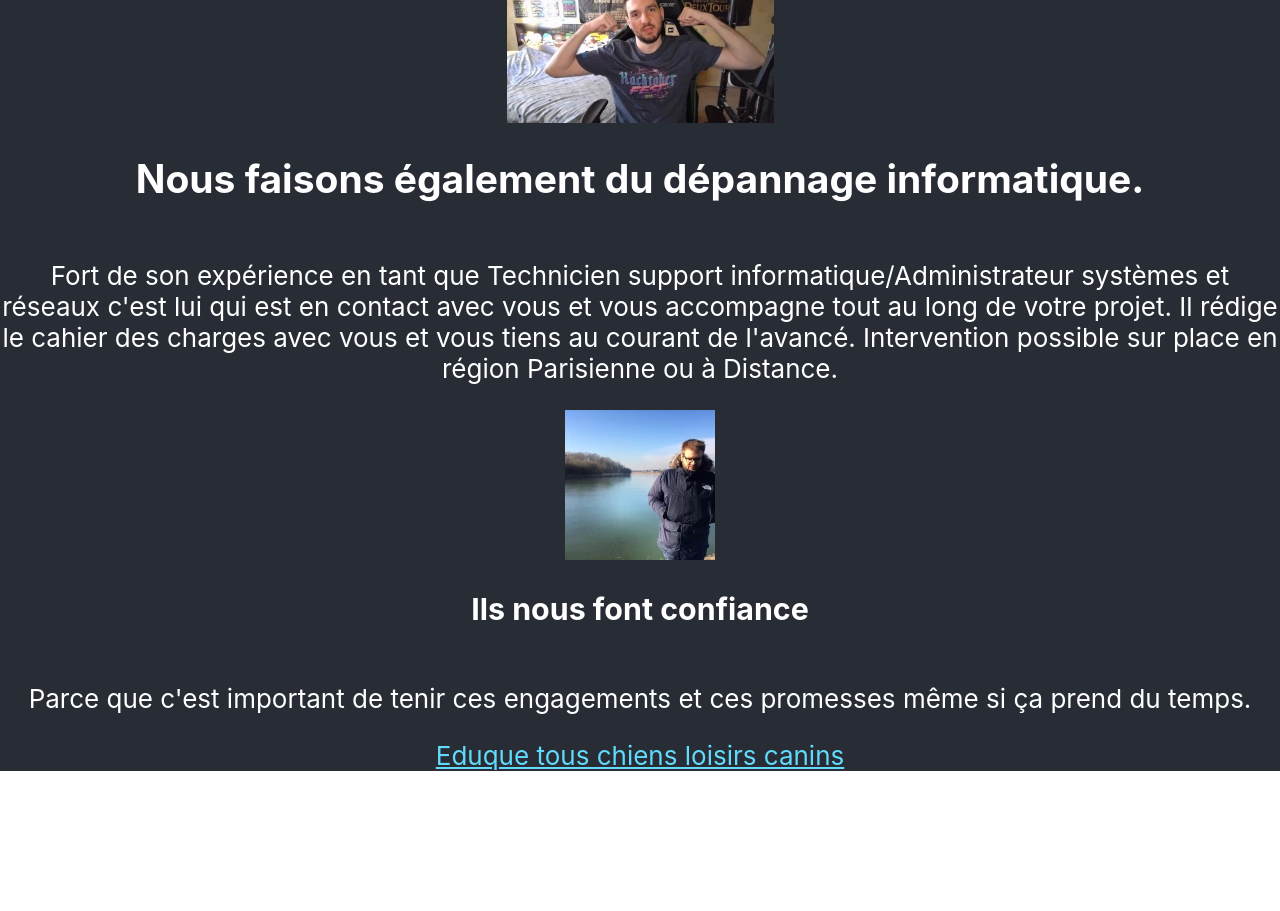
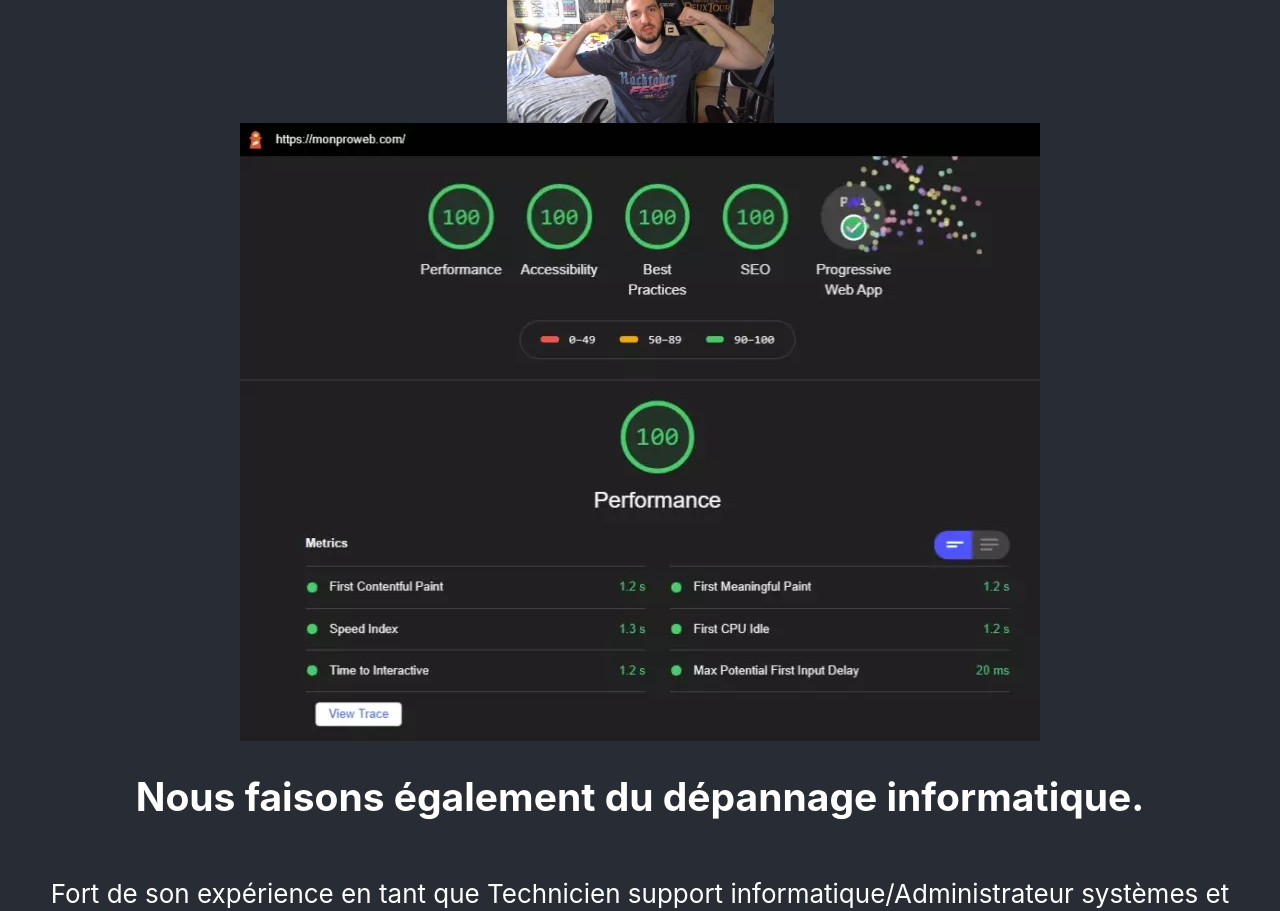
Before and after one commit to monproweb/monproweb, a React (Create React App) app: page / in a window 1280 px wide. Shown: the part 960-1871 px from the top of the page. Before the commit the page ends 1731 px from the top, so only its background shows below. Built offline with nearby package versions, Linux system fonts and the light colour scheme.

Commit message:
Add lighthouse

```diff
--- a/src/App.tsx
+++ b/src/App.tsx
@@ -2,6 +2,7 @@ import React from "react";
 import logo from "./logo.svg";
 import ThomasErhel from "./pp-thomas.webp";
 import AntoineLachaud from "./pp-antoine.webp";
+import PracticeMakePerfect from "./practice-make-perfect.webp";
 import "./App.scss";
 
 function App() {
@@ -32,6 +33,11 @@ function App() {
           différence du réel.
         </code>
         <img src={ThomasErhel} className="Thomas" alt="Thomas Erhel" />
+        <img
+          src={PracticeMakePerfect}
+          className="Practice-make-perfect"
+          alt="Rapport Lighthouse"
+        />
         <h2>Nous faisons également du dépannage informatique.</h2>
         <p>
           Fort de son expérience en tant que Technicien support
@@ -41,11 +47,7 @@ function App() {
           l'avancé. Intervention possible sur place en région Parisienne ou à
           Distance.
         </p>
-        <img
-          src={AntoineLachaud}
-          className="App-antoine"
-          alt="Antoine Lachaud"
-        />
+        <img src={AntoineLachaud} className="Antoine" alt="Antoine Lachaud" />
         <h3>Ils nous font confiance</h3>
         <p>
           Parce que c'est important de tenir ces engagements et ces promesses
```
Also changed, not shown: src/practice-make-perfect.webp (added).
